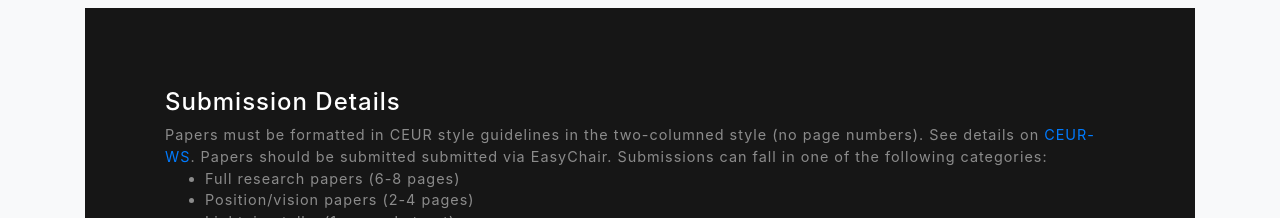
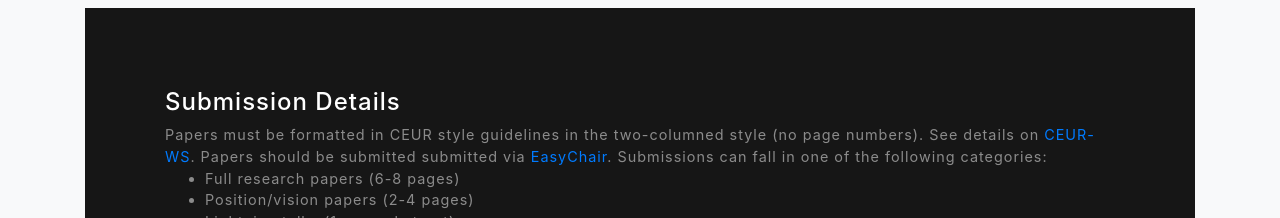
Before and after one commit to alammehwish/cssa_cikm_2021, a website with bundled scripts: page index.html in a window 1280 px wide. Shown: the part 4480-4698 px from the top of the page. Built offline with nearby package versions, Linux system fonts and the light colour scheme.

Commit message:
Update index.html

```diff
--- a/index.html
+++ b/index.html
@@ -282,7 +282,7 @@ TBD<br/>
                 <h4 class="text-white">Submission Details</h4>
                 <p class="mb-0 text-white-50">Papers must be formatted in CEUR style guidelines in the two-columned style (no page
 numbers). See details on <a href="http://ceur-ws.org/Vol-XXX/samplestyles/">CEUR-WS</a>.
-Papers should be submitted submitted via <!--<a href="https://easychair.org/conferences/?conf=cssa2020">-->EasyChair<!--</a>-->.
+Papers should be submitted submitted via <a href="https://easychair.org/conferences/?conf=cssa2021">EasyChair</a>.
 
 Submissions can fall in one of the following categories:</p>
 <ul class="text-white-50">
```
